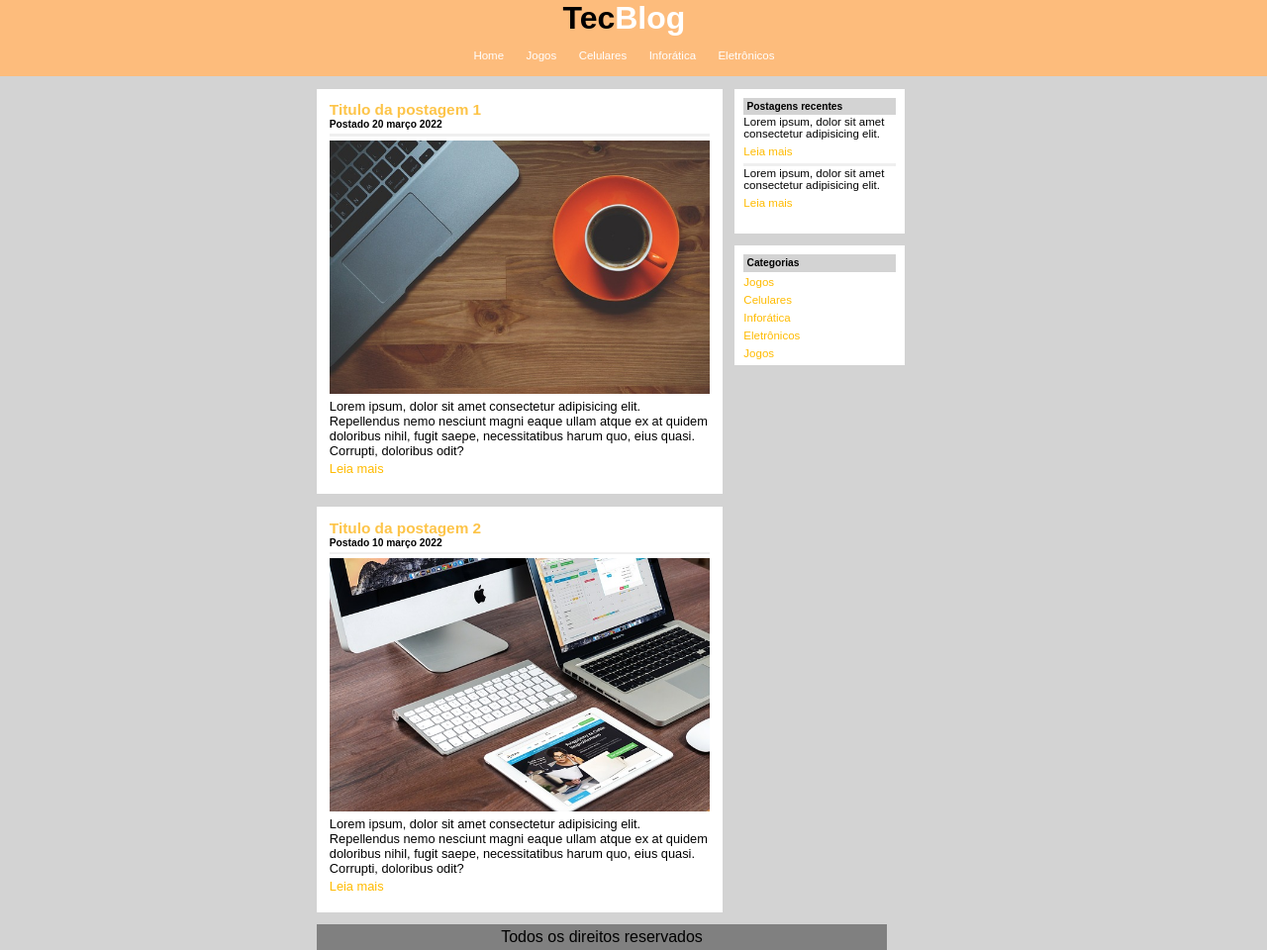
After one commit to KhovetS2/DesafioAula, a Flask app: page /tecnoblog in a window 1280 px wide. The commit adds this page. Shown: the whole page at 99% size. Run offline with Flask 2, Linux system fonts and the light colour scheme.

Commit message:
atualização e o desafio 2

```diff
--- a/app.py
+++ b/app.py
@@ -14,6 +14,10 @@ def contatos():
 def quem_somos():
     return render_template("quem-somos.html")
 
+@app.route('/tecnoblog')
+def tecnoblog():
+    return render_template('tecnoblog.html')
+
 
 if __name__ == "__main__":
     app.run(debug=True)
--- /dev/null
+++ b/static/css/style1.css
@@ -0,0 +1,150 @@
+body{
+    margin:0;
+    background-color: lightgrey;
+    font-family: Arial, Helvetica, sans-serif;
+}
+.footer{
+    background-color: #FDBC7C;
+    width: 100%;
+    height: 6vw;
+}
+
+.tecblog{
+    margin-top:0;
+    margin-bottom: 1vw;
+    text-align: center;
+    color: white;
+    color:linear-gradient(hsl(186, 76%, 16%), hsl(223, 90%, 60%), hsl(240, 56%, 42%));
+    font-family: Arial, Helvetica, sans-serif;
+    font-size: 2.5vw;
+}
+.pao{
+    color:black;
+    margin:0;
+}
+.navegador{
+    text-align: center;
+    text-decoration: none;
+    font-family: Arial, Helvetica, sans-serif;
+    font-size: 0.9vw;
+    margin-top: 0;
+}
+
+a:link, a:visited, a:hover,a:active {
+    text-decoration: none;
+}
+a{
+    margin-right:1.5vw;
+    color:white;
+}
+.antifloat{
+    margin: 0;
+    float: none;
+}
+.postagem{
+    background-color: white;
+    width: 30vw;
+    height: 30vw;
+    margin-top: 1vw;
+    margin-left: 25vw;
+    margin-right: 1vw;
+    margin-bottom: 0vw;
+    padding: 1vw;
+
+}
+.recentes{
+    background-color: white;
+    width: 12vw;
+    height: 10vw;
+    margin-top: 1vw;
+    margin-left: 58vw;
+    margin-right: 1vw;
+    margin-bottom: 1vw;
+    padding: 0.7vw;
+}
+.categorias{
+    background-color: white;
+    width: 12vw;
+    height: 8vw;
+    margin-top: 1vw;
+    margin-left: 58vw;
+    margin-right: 1vw;
+    margin-bottom: 1vw;
+    padding: 0.7vw;
+
+}
+.titlepost{
+    color: rgb(253, 196, 72);
+    margin:0;
+    font-family: Arial, Helvetica, sans-serif;
+    font-size: 1.2vw;
+}
+.subtitle{
+    margin: 0;
+    font-family: Arial, Helvetica, sans-serif;
+    font-size: 0.8vw;
+}
+.hr{
+    color:rgba(173, 173, 173,15%);
+    background-color: rgba(173, 173, 173,20%);
+    height:0.2vw;
+    border-width:0vw;
+    margin: 0;
+    margin-top: 0.3vw;
+
+}
+.img{
+    margin-top: 0.3vw;
+    margin-bottom: 0vw;
+    width: 30vw;
+    height: 20vw;
+    display: inline;
+}
+.lorem{
+    margin: 0;
+    margin-top: 0.1vw;
+    font-size: 1vw;
+    display: inline-block;
+}
+.seemore{
+    color: rgb(255, 187, 0);
+    margin: 0;
+    margin-top: 2vw;
+    font-size: 1vw;
+}
+.seemore2{
+    color: rgb(255, 187, 0);
+    margin: 0;
+    margin-top: 2vw;
+    font-size: 0.9vw;
+}
+.h4{
+    margin: 0vw;
+    background-color: lightgrey;
+    font-size: 0.8vw;
+    padding:0.25vw;
+}
+.lorem2{
+    margin: 0;
+    margin-top: 0.1vw;
+    font-size: 0.9vw;
+    display: inline-block;
+}
+
+footer {
+    background-color: grey;
+    margin-left: 25vw;
+    margin-top: 1vw;
+    width: 45vw;
+    height: 2vw;
+    text-align: center;
+    line-height: 2vw;
+}
+.content1{
+    float: left;
+}
+.content{
+    float: riht;
+}
+
+br.clearfix{clear: both;}
--- a/templates/index.html
+++ b/templates/index.html
@@ -10,9 +10,9 @@
 <body class="home">
     <div>
         <img class="logo" src="/static/img/logo.png">
-        <div class="links">
+        <nav class="links">
             <a href="/">Home</a> | <a href="/quem-somos">Quem somos</a> | <a href="/contatos">Contato</a>
-        </div>
+        </nav>
     </div>
     <div class="capadiv">
         <img class="capa" src="/static/img/capa.png">
--- /dev/null
+++ b/templates/tecnoblog.html
@@ -0,0 +1,63 @@
+<!DOCTYPE html>
+<html lang="en">
+<head>
+    <meta charset="UTF-8">
+    <meta http-equiv="X-UA-Compatible" content="IE=edge">
+    <meta name="viewport" content="width=device-width, initial-scale=1.0">
+    <title>TecBlog</title>
+    <link rel="stylesheet" href="/static/css/style1.css">
+</head>
+<body>
+    <div class="footer">
+    <h1 class="tecblog"><a class="pao">Tec</a><a>Blog</a></h1>
+    <nav class="navegador">
+        <a href="/">Home</a>
+        <a href="/">Jogos</a>
+        <a href="/">Celulares</a>
+        <a href="/">Inforática</a>
+        <a href="/">Eletrônicos</a>
+        </nav>
+    </div>
+    <div class="content1">
+        <div class="postagem">
+            <h3 class="titlepost">Titulo da postagem 1</h3>
+            <h4 class="subtitle">Postado 20 março 2022</h4>
+            <hr class="hr">
+            <img src="../static/img/imagem1.jpg" alt="postagem1" class="img">
+            <p class="lorem">Lorem ipsum, dolor sit amet consectetur adipisicing elit. Repellendus nemo nesciunt magni eaque ullam atque ex at quidem doloribus nihil, fugit saepe, necessitatibus harum quo, eius quasi. Corrupti, doloribus odit?</p>
+            <a href="/" class="seemore">Leia mais</a>
+        </div>
+        <div class="postagem">
+            <h3 class="titlepost">Titulo da postagem 2</h3>
+            <h4 class="subtitle">Postado 10 março 2022</h4>
+            <hr class="hr">
+            <img src="../static/img/imagem2.jpg" alt="postagem2" class="img">
+            <p class="lorem">Lorem ipsum, dolor sit amet consectetur adipisicing elit. Repellendus nemo nesciunt magni eaque ullam atque ex at quidem doloribus nihil, fugit saepe, necessitatibus harum quo, eius quasi. Corrupti, doloribus odit?</p>
+            <a href="/" class="seemore">Leia mais</a>
+        </div>
+    </div>
+    <div class="content">
+        <div class="recentes">
+            <h4 class="h4">Postagens recentes</h4>
+            <p class="lorem2">Lorem ipsum, dolor sit amet consectetur adipisicing elit.</p>
+            <a href="/" class="seemore2">Leia mais</a>
+            <hr class="hr">
+            <p class="lorem2">Lorem ipsum, dolor sit amet consectetur adipisicing elit.</p>
+            <a href="/" class="seemore2">Leia mais</a>
+        </div>
+        <div class="categorias">
+            <h4 class="h4">Categorias</h4>
+            <a href="/" class="seemore2">Jogos</a><br>
+            <a href="/" class="seemore2">Celulares</a><br>
+            <a href="/" class="seemore2">Inforática</a><br>
+            <a href="/" class="seemore2">Eletrônicos</a><br>
+            <a href="/" class="seemore2">Jogos</a>
+        </div>
+    </div>
+    <br class="clearfix">
+    <footer>
+        Todos os direitos reservados
+    </footer>
+
+</body>
+</html>
```
Also changed, not shown: static/css/style.css (+33 -10 lines), static/img/imagem1.jpg (added), static/img/imagem2.jpg (added).
